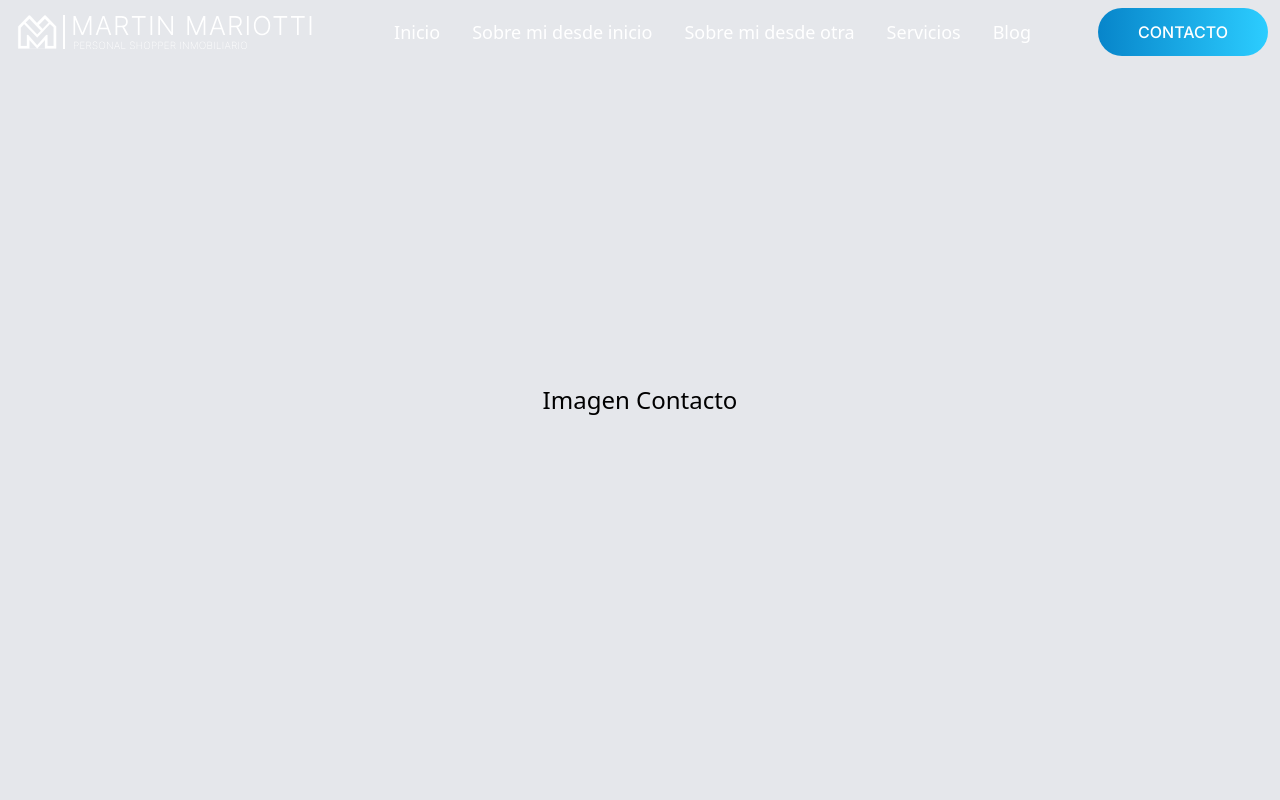
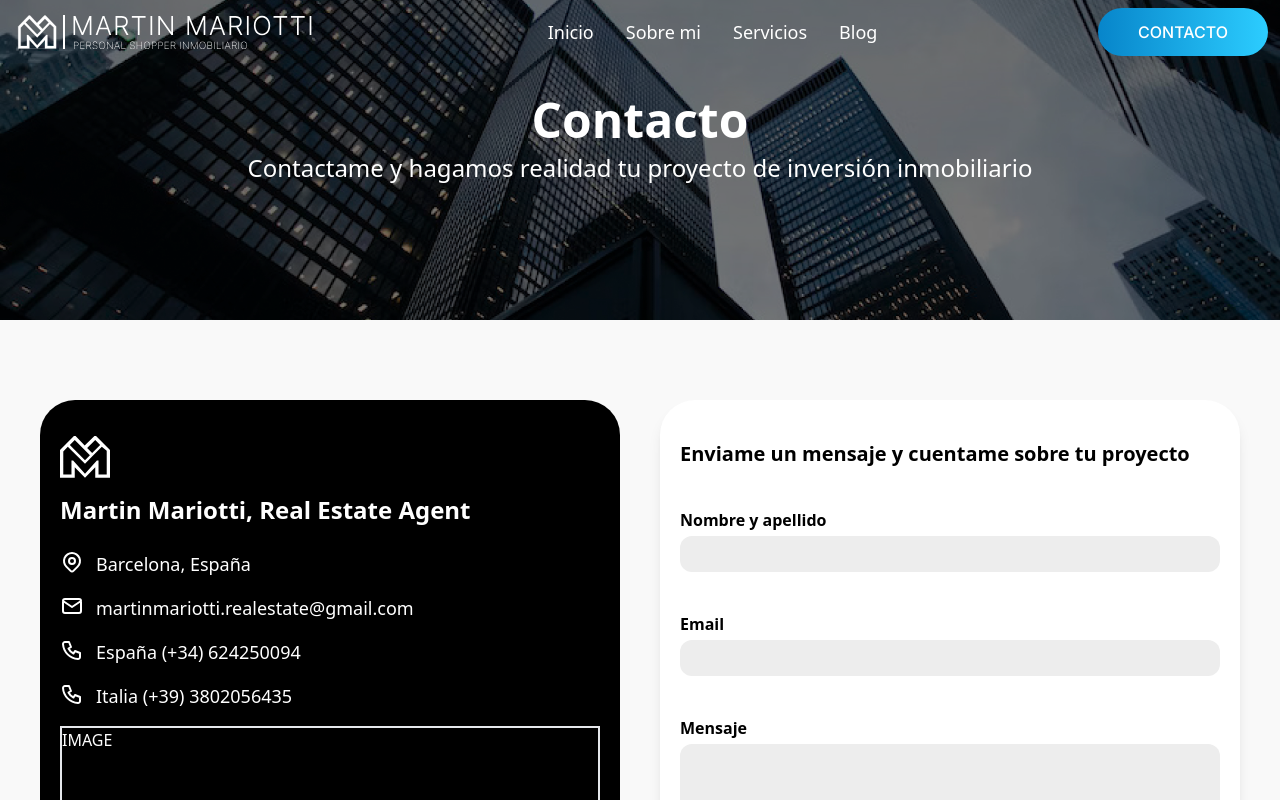
Before and after one commit to mariodev99/martinmariottirealestate, a Next.js app: page /contacto in a window 1280 px wide. Shown: the top 800 px of the page. Built offline with nearby package versions, Linux system fonts and the light colour scheme.

Commit message:
FEAT: Contact page

```diff
--- a/src/components/Icons/index.tsx
+++ b/src/components/Icons/index.tsx
@@ -24,27 +24,27 @@ export const Logo = ({color}:LogoIconProps) => {
   )
 }
 
-export const LocationIcon = () => {
+export const LocationIcon = ({color}:LogoIconProps) => {
   return (
-    <svg className="stroke-black" xmlns="http://www.w3.org/2000/svg" width="24" height="24" viewBox="0 0 24 24" fill="none">
+    <svg xmlns="http://www.w3.org/2000/svg" width="24" height="24" viewBox="0 0 24 24" stroke={color} fill="none">
       <path d="M12 14C13.6569 14 15 12.6569 15 11C15 9.34315 13.6569 8 12 8C10.3431 8 9 9.34315 9 11C9 12.6569 10.3431 14 12 14Z"  strokeWidth="2" strokeLinecap="round" strokeLinejoin="round"/>
       <path d="M17.657 16.657L13.414 20.9C13.039 21.2746 12.5306 21.485 12.0005 21.485C11.4704 21.485 10.962 21.2746 10.587 20.9L6.343 16.657C5.22422 15.5381 4.46234 14.1127 4.15369 12.5608C3.84504 11.009 4.00349 9.40047 4.60901 7.93868C5.21452 6.4769 6.2399 5.22749 7.55548 4.34846C8.87107 3.46943 10.4178 3.00024 12 3.00024C13.5822 3.00024 15.1289 3.46943 16.4445 4.34846C17.7601 5.22749 18.7855 6.4769 19.391 7.93868C19.9965 9.40047 20.155 11.009 19.8463 12.5608C19.5377 14.1127 18.7758 15.5381 17.657 16.657Z"  strokeWidth="2" strokeLinecap="round" strokeLinejoin="round"/>
     </svg>
   )
 }
 
-export const PhoneIcon = () => {
+export const PhoneIcon = ({color}:LogoIconProps) => {
   return (
-    <svg xmlns="http://www.w3.org/2000/svg" width="24" height="24" viewBox="0 0 24 24" fill="none">
-    <path d="M5 4H9L11 9L8.5 10.5C9.57096 12.6715 11.3285 14.429 13.5 15.5L15 13L20 15V19C20 19.5304 19.7893 20.0391 19.4142 20.4142C19.0391 20.7893 18.5304 21 18 21C14.0993 20.763 10.4202 19.1065 7.65683 16.3432C4.8935 13.5798 3.23705 9.90074 3 6C3 5.46957 3.21071 4.96086 3.58579 4.58579C3.96086 4.21071 4.46957 4 5 4Z" stroke="black" strokeWidth="2" strokeLinecap="round" strokeLinejoin="round"/>
+    <svg  xmlns="http://www.w3.org/2000/svg" width="24" height="24" viewBox="0 0 24 24" stroke={color} fill="none">
+    <path d="M5 4H9L11 9L8.5 10.5C9.57096 12.6715 11.3285 14.429 13.5 15.5L15 13L20 15V19C20 19.5304 19.7893 20.0391 19.4142 20.4142C19.0391 20.7893 18.5304 21 18 21C14.0993 20.763 10.4202 19.1065 7.65683 16.3432C4.8935 13.5798 3.23705 9.90074 3 6C3 5.46957 3.21071 4.96086 3.58579 4.58579C3.96086 4.21071 4.46957 4 5 4Z" strokeWidth="2" strokeLinecap="round" strokeLinejoin="round"/>
     </svg>
   )
 }
 
-export const EmailIcon = () => {
+export const EmailIcon = ({color}:LogoIconProps) => {
   return (
-    <svg xmlns="http://www.w3.org/2000/svg" width="24" height="24" viewBox="0 0 24 24" fill="none">
-    <path d="M21 7C21 5.89543 20.1046 5 19 5H5C3.89543 5 3 5.89543 3 7M21 7V17C21 18.1046 20.1046 19 19 19H5C3.89543 19 3 18.1046 3 17V7M21 7L12 13L3 7" stroke="black" strokeWidth="2" strokeLinecap="round" strokeLinejoin="round"/>
+    <svg  xmlns="http://www.w3.org/2000/svg" width="24" height="24" viewBox="0 0 24 24" stroke={color} fill="none">
+    <path d="M21 7C21 5.89543 20.1046 5 19 5H5C3.89543 5 3 5.89543 3 7M21 7V17C21 18.1046 20.1046 19 19 19H5C3.89543 19 3 18.1046 3 17V7M21 7L12 13L3 7"  strokeWidth="2" strokeLinecap="round" strokeLinejoin="round"/>
     </svg>
   )
 }
--- a/src/components/Layout/Nav.tsx
+++ b/src/components/Layout/Nav.tsx
@@ -1,9 +1,9 @@
 import React, { useState } from 'react'
 import { CloseIcon, Logo, LogoIcon, MenuIcon } from '../Icons'
 import Link from 'next/link'
-import { AnimatePresence, MotionValue, motion, useCycle, useMotionValueEvent, useScroll } from "framer-motion";
+import { AnimatePresence, motion, useCycle, useMotionValueEvent, useScroll } from "framer-motion";
 import PrimaryButton from '../Buttons/PrimaryButton';
-import { Router, useRouter } from 'next/router';
+import { useRouter } from 'next/router';
 import { Link as ScrollLink } from "react-scroll"
 
 
@@ -43,6 +43,11 @@ export const Nav = () => {
   const router = useRouter()
   const [open, cycleOpen] = useCycle(false, true);
   const { scrollY } = useScroll()
+
+  console.log(router.pathname, "Base path")
+
+  const colorInContactPage = router.pathname === "/contacto" && "black"
+
   const [backgroundNavColor, setBackgroundNavColor] = useState("transparent")
 
   useMotionValueEvent(scrollY, "change", (latest) => {
@@ -59,6 +64,7 @@ export const Nav = () => {
     cycleOpen()
   }
 
+  console.log(router.pathname, "Base path")
 
 
   return <>
@@ -67,7 +73,7 @@ export const Nav = () => {
       animate={{opacity: 1, y: 0 }}
       transition={{ duration: 0.5}}
       style={{ backgroundColor: backgroundNavColor }}
-      className='fixed w-full flex top-0 h-16 items-center z-40 '
+      className='fixed w-full flex top-0 h-16 items-center  z-40 '
     >
       <div className="container flex mx-auto w-full justify-between px-3 items-center">
         <div className='hidden md:block'>
@@ -79,13 +85,21 @@ export const Nav = () => {
         <div className={`items-center justify-center flex-1 gap-8 hidden md:flex text-lg font-medium ${backgroundNavColor === "white" ? "text-dark" : "text-white"}`}>
           <Link href={"/inicio"} className=''>Inicio</Link>
 
-          {/* if estoy en inicio */}
-          <ScrollLink to="section_about_me" smooth={true} duration={500}>Sobre mi desde inicio</ScrollLink>
-          {/* else */}
-          <Link href={"/inicio#section_about_me"} className=''>Sobre mi desde otra</Link>
+          {router.pathname === "/inicio" ?
+          <div className=''>
+            <ScrollLink to="section_about_me" smooth={true} duration={500}>Sobre mi</ScrollLink>
+          </div>
+          :
+          <Link href={"/inicio#section_about_me"} className=''>Sobre mi</Link>
+          }
 
+          {router.pathname === "/inicio" ?
+          <ScrollLink to="section_services" smooth={true} duration={500}>Servicios</ScrollLink>
+          :
+          <Link href={"/inicio#section_services"} className=''>Servicios</Link>
+          }
 
-          <Link href={"/servicios"} className=''>Servicios</Link>
+          {/* <Link href={"/servicios"} className=''>Servicios</Link> */}
           <Link href={"/blog"} className=''>Blog</Link>
         </div>
         <div className='hidden md:flex'>
@@ -95,8 +109,7 @@ export const Nav = () => {
           </PrimaryButton>
         </Link>
         </div>
-        <button className='flex md:hidden' onClick={() => cycleOpen()}><MenuIcon color={backgroundNavColor === "white" ? "#000" : "#fff"}/> </button>
-
+        <button className='flex md:hidden' onClick={() => cycleOpen()}><MenuIcon color={backgroundNavColor === "white" ? "#000" : "#fff"}/></button>
       </div>
     </motion.div>
 
@@ -143,6 +156,10 @@ export const Nav = () => {
                   </motion.div>
                 ))}
             </motion.div>
+                {/* <div className='flex flex-col justify-end items-center h-64 text-white border-2 border-white'>
+                  <div className='text-lg text-secondary'>Martin Mariotti</div>
+                  <div className='uppercase text-secondary text-md'>personal shopper inmobiliario</div>
+                </div> */}
           </motion.aside>
         )}
     </AnimatePresence>
--- a/src/components/Layout/TitleSection.tsx
+++ b/src/components/Layout/TitleSection.tsx
@@ -5,6 +5,7 @@ interface TitleProps {
     content: string
     alignment: "start" | "end" | "center";
     subtitle?: string
+    // theme: "dark" | "light"
 }
 
 export default function TitleSection({content, alignment, subtitle}:TitleProps) {
--- a/src/pages/contacto/index.tsx
+++ b/src/pages/contacto/index.tsx
@@ -1,8 +1,15 @@
-import Link from 'next/link'
 import React from 'react'
 import { motion } from 'framer-motion'
+import headerImage from "../../../public/images/header2.jpg"
+import Image from 'next/image'
+import Footer from '@/components/Layout/Footer'
+import { EmailIcon, LocationIcon, LogoIcon, PhoneIcon } from '@/components/Icons'
 
 export default function ContactPage() {
+
+  const inputClassname = "rounded-xl mt-1 px-2 py-1 text-xl bg-[#ededed] focus:outline-none "
+
+
   return (
     <motion.main
         className={` min-h-screen overflow-y-hidden`}
@@ -10,7 +17,81 @@ export default function ContactPage() {
         animate={{opacity: 1}}
         exit={{opacity: 0}}
     >
-        <div className='h-screen bg-gray-200 flex justify-center items-center'> <p className='text-2xl'>Imagen Contacto</p></div>
+        <div className='w-full '>
+          <div className='relative h-80 w-full flex justify-center '>
+            <div className='relative z-20 pt-24'>
+              <h1 className={` text-xl md:text-5xl font-bold text-center text-white`}>Contacto</h1>
+              <h2 className={`pt-2  w-full text-white text-md md:text-2xl font-medium text-center`}>
+              Contactame y hagamos realidad tu proyecto de inversión inmobiliario
+              </h2>
+            </div>
+            <Image
+            className='brightness-50'
+              src={headerImage}
+              alt='imagen del servicio'
+              layout="fill"
+              objectFit="cover"
+              quality={100}
+              priority
+            />
+          </div>
+          {/* se agrego px-10 y pb-10 */}
+          <div className='px-10 pb-10 mt-2 md:mt-20 grid grid-cols-1 md:grid-cols-2 gap-10'>
+              <div className='order-2 md:order-1 flex flex-col gap-4 bg-black text-white rounded-4xl p-5'>
+                <div className='mb-5'>
+                  <LogoIcon color='#fff'/>
+                  <h2 className=' text-2xl font-semibold'>Martin Mariotti, Real Estate Agent</h2>
+                </div>
+                <div className='text-md md:text-lg font-regular md:font-medium flex flex-col gap-4 mt-5 '>
+                  <div className='flex gap-3'>
+                    <LocationIcon color='#fff'/>
+                    <p>Barcelona, España</p>
+                  </div>
+                  <div className='flex gap-3'>
+                    <EmailIcon color='#fff'/>
+                    <a href='mailto:martinmariotti.realestate@gmail.com'>martinmariotti.realestate@gmail.com</a>
+                  </div>
+                  <div className='flex gap-3'>
+                    <PhoneIcon color='white'/>
+                    <p>España (+34) 624250094</p>
+                  </div>
+                  <div className='flex gap-3'>
+                    <PhoneIcon color='#fff'/>
+                    <p>Italia  (+39) 3802056435</p>
+                  </div>
+                </div>
+
+                <div className='relative border-2 w-full h-full'>
+                  IMAGE
+                </div>
+              </div>
+
+
+              {/* Formulario */}
+              <form className='order-1 md:order-2 flex flex-col gap-10 py-10 px-5 rounded-4xl bg-white shadow-lg'>
+                <h2 className='font-medium md:font-semibold text-lg md:text-xl'>Enviame un mensaje y cuentame sobre tu proyecto</h2>
+                <div className='flex flex-col'>
+                    <label htmlFor='name' className='font-semibold'>Nombre y apellido</label>
+                    <input id='name' type='text' className={inputClassname}/>
+                </div>
+                <div className='flex flex-col'>
+                  <label htmlFor='email' className='font-semibold'>Email</label>
+                  <input id='email' type='email' className={inputClassname}/>
+                </div>
+                <div className='flex flex-col'>
+                  <label htmlFor='message' className='font-semibold'>Mensaje</label>
+                  <textarea className={`h-32 ${inputClassname}`} ></textarea>
+                </div>
+                <button
+                  type='submit'
+                  className='rounded-full w-full bg-black text-white transition-all duration-500 font-medium py-3 h-full px-7'>
+                    Enviar mensaje
+                </button>
+              </form>
+
+          </div>
+        </div>
+      <Footer/>
     </motion.main>
   )
 }
--- a/src/pages/inicio/index.tsx
+++ b/src/pages/inicio/index.tsx
@@ -35,11 +35,12 @@ export default function HomePage() {
         exit={{opacity: 0}}
     >
       <HeaderSection/>
+      <div id='section_services'>
         <SectionWraper>
           <ServicesSection/>
         </SectionWraper>
+      </div>
       <div id='section_about_me'>
-
         <SectionWraper>
           <AboutSection/>
         </SectionWraper>
```
Also changed, not shown: src/components/Pages/Sections/ContactSection.tsx (+4 -4 lines). Lines whose indentation alone changed are shown as unchanged.
